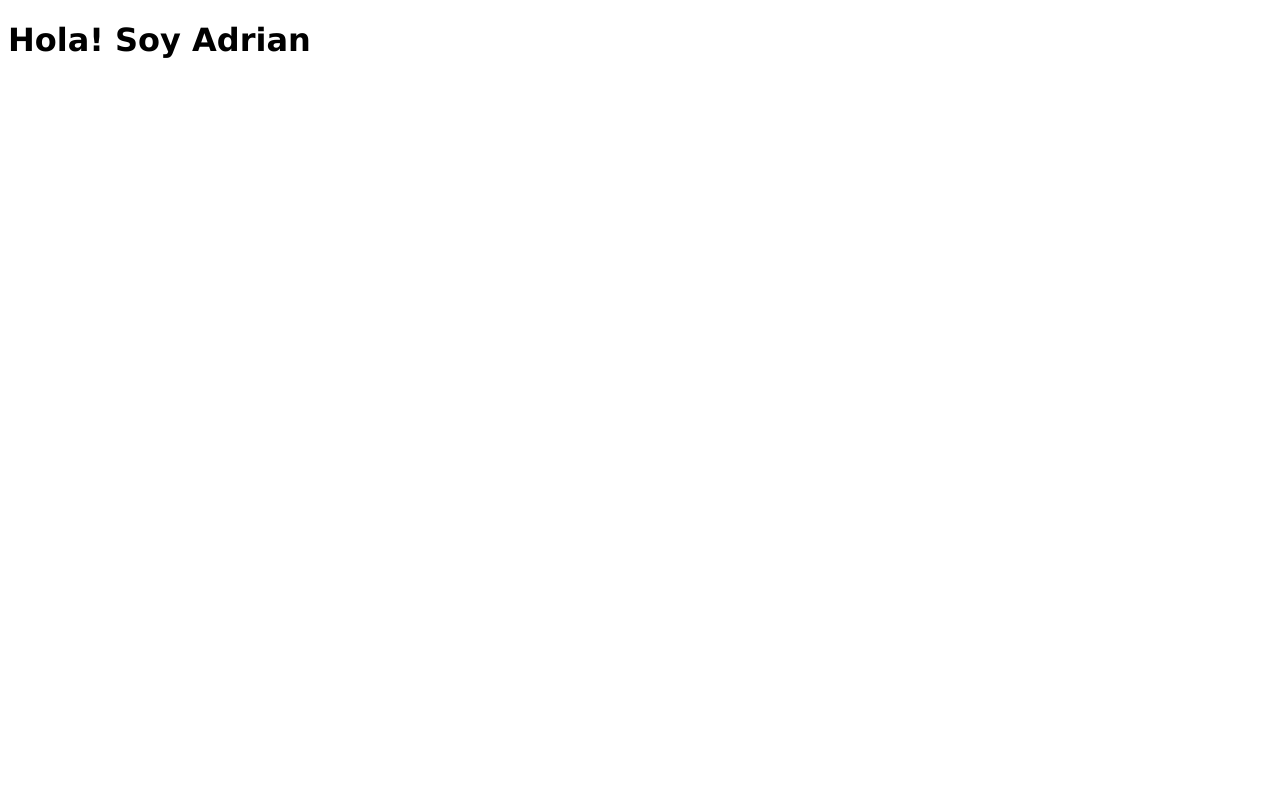
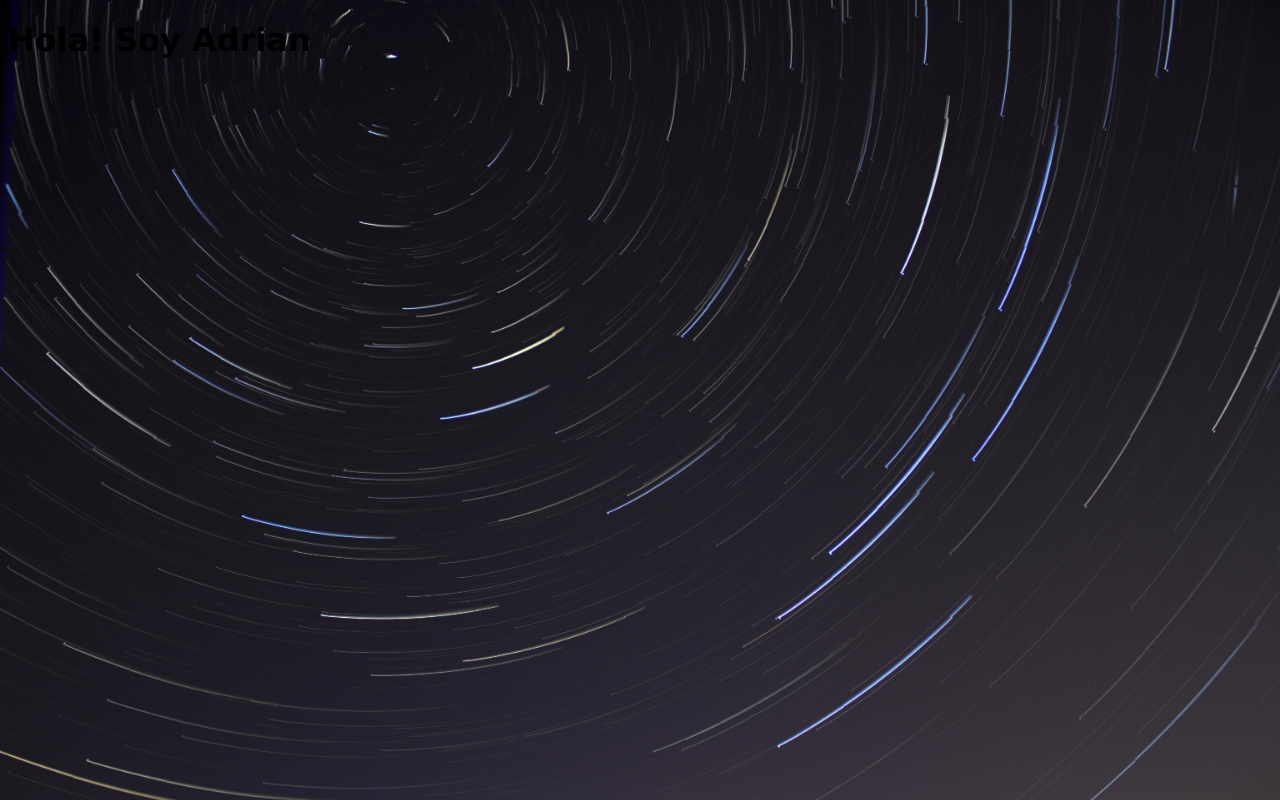
Before and after one commit to al043390/principal, a plain HTML site: page index.html in a window 1280 px wide. Drawn offline with Linux system fonts and the light colour scheme.

Commit message:
Update estilos.css

```diff
--- a/estilos.css
+++ b/estilos.css
@@ -1,6 +1,6 @@
 body{
   font-family: Lucida Sans;
-  background-image: "fondo.jpg";
+  background-image: url(fondo.jpg);
   background-size: cover;
   background-repeat: no-repeat;
 
```
